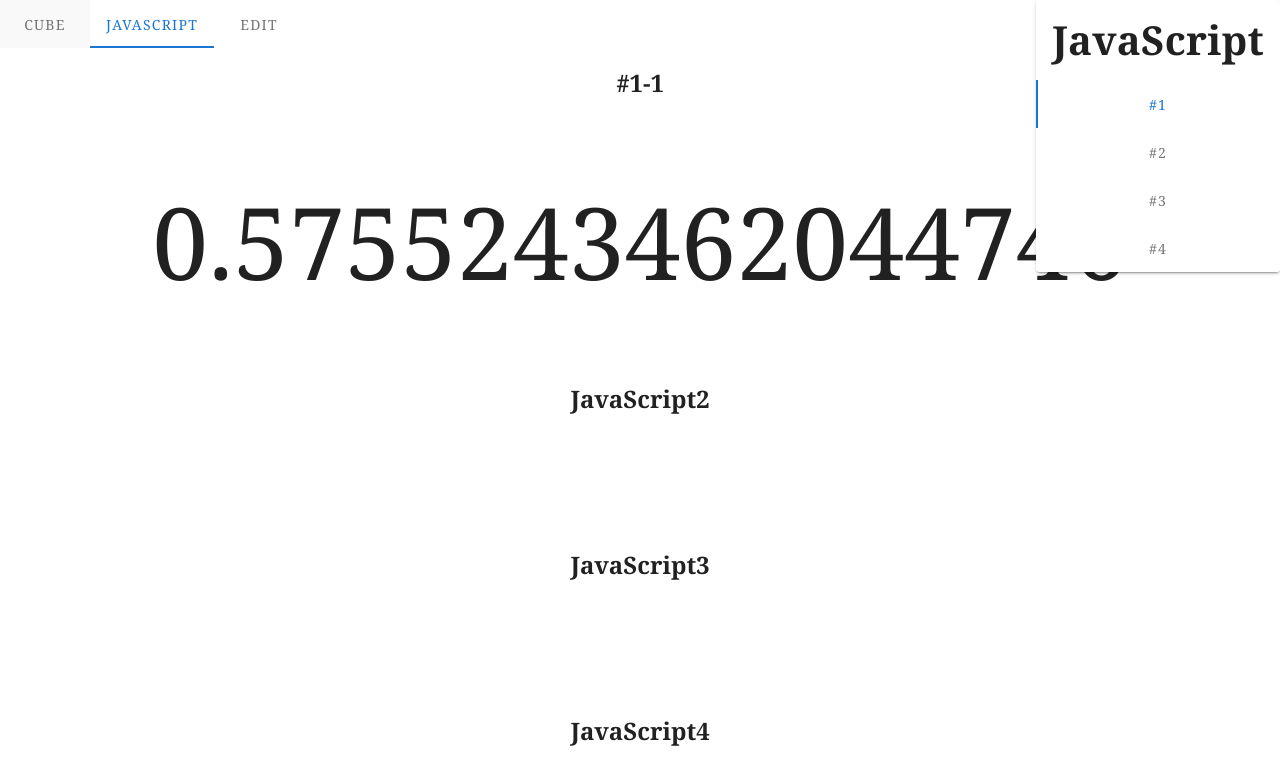
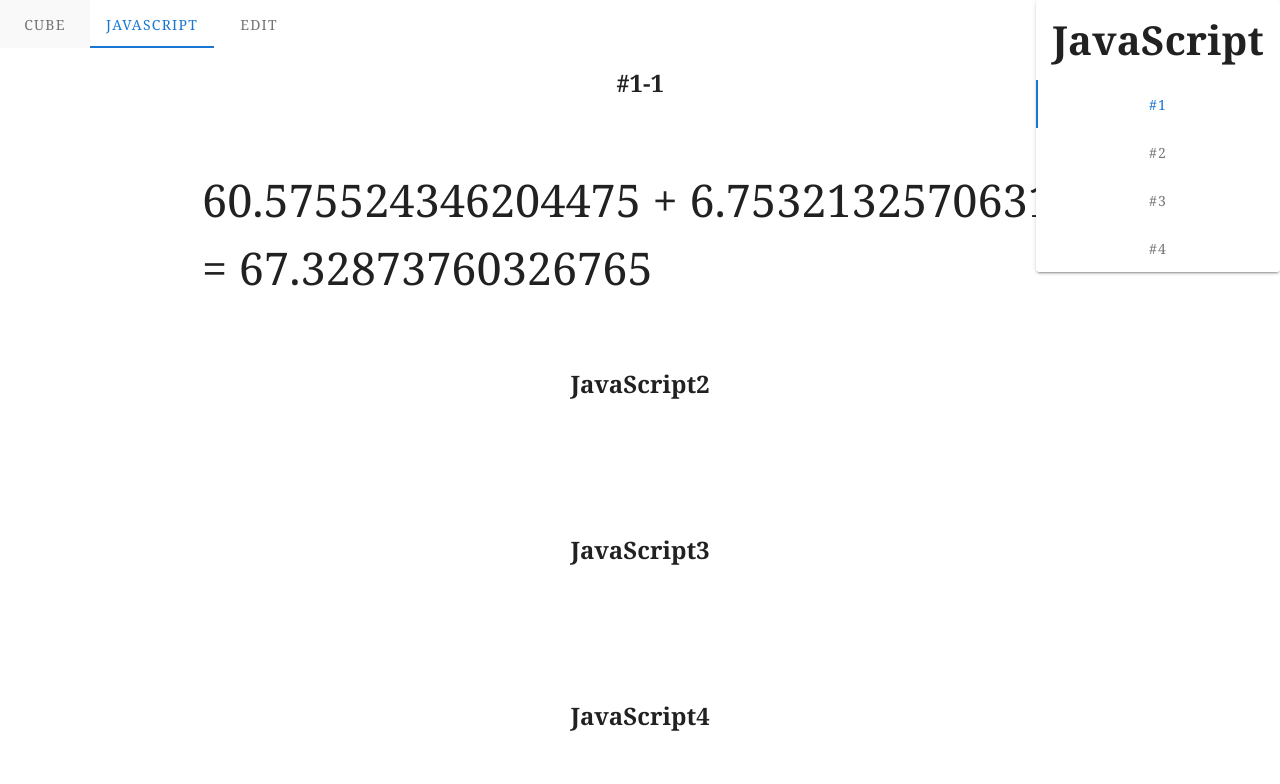
Before and after one commit to kota-kaneta/Hard-perfect-score-answer-Kas, a Vue app: page /JavaScript in a window 1280 px wide. Shown: the top 784 px of the page. Built offline with nearby package versions, Linux system fonts and the light colour scheme.

Commit message:
悪魔の数字

```diff
--- a/src/views/JavaScript.vue
+++ b/src/views/JavaScript.vue
@@ -3,7 +3,7 @@
     <Header id="top">JavaScript</Header>
     <h2>#1-1</h2>
       <div class="random">
-        {{random}}
+        {{random}} + {{random2}}<br>= {{random+random2}}<i class="fas fa-ethernet"></i>
       </div>
     <h2 id="h2">JavaScript2</h2>
       <div id="JavaScript2">
@@ -23,7 +23,7 @@
   justify-content: center;
 }
 .random{
-  font-size: 100px;
+  font-size: 45px;
   display: flex;
   justify-content: center;
   align-content: center;
@@ -39,7 +39,8 @@ export default {
     },
     data: function(){
       return{
-        random: Math.random()
+        random: 60+Math.random(),
+        random2: 6+Math.random()
       }
     }
   }
```
